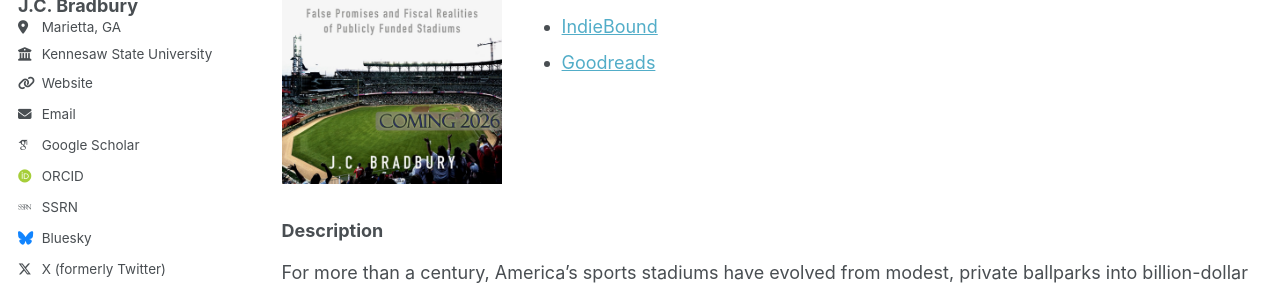
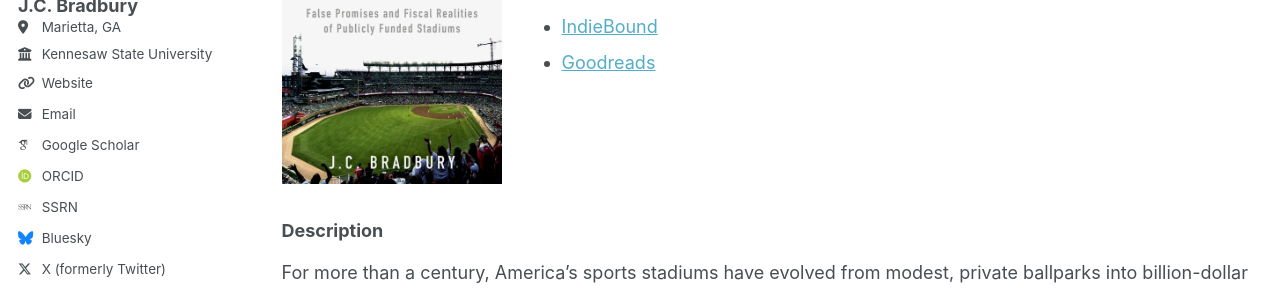
Before and after one commit to jcbradbury/jcbradbury.github.io, a Jekyll site: the page built from _pages/towbd.md, in a window 1280 px wide. Shown: the part 345-635 px from the top of the page. Built offline with Jekyll 4.4.1, drawn with Linux system fonts in a browser that asks for light colours; some web fonts are replaced; a script bundle is joined from its source files by our own code; library files that are not in the unit come from our copies.

Commit message:
Update towbd.md

```diff
--- a/_pages/towbd.md
+++ b/_pages/towbd.md
@@ -10,7 +10,7 @@ My book **This One Will Be Different: False Promises and Fiscal Realities of Pub
 <div style="display: flex; align-items: flex-start; gap: 20px; flex-wrap: wrap;">
 
   <div style="flex: 0 0 220px;">
-    <img src="/images/TOWBD_Cover_coming.JPG"
+    <img src="/images/TOWBD_Cover_scale1000.jpg"
          alt="This One Will Be Different book cover"
          width="220">
   </div>
```
